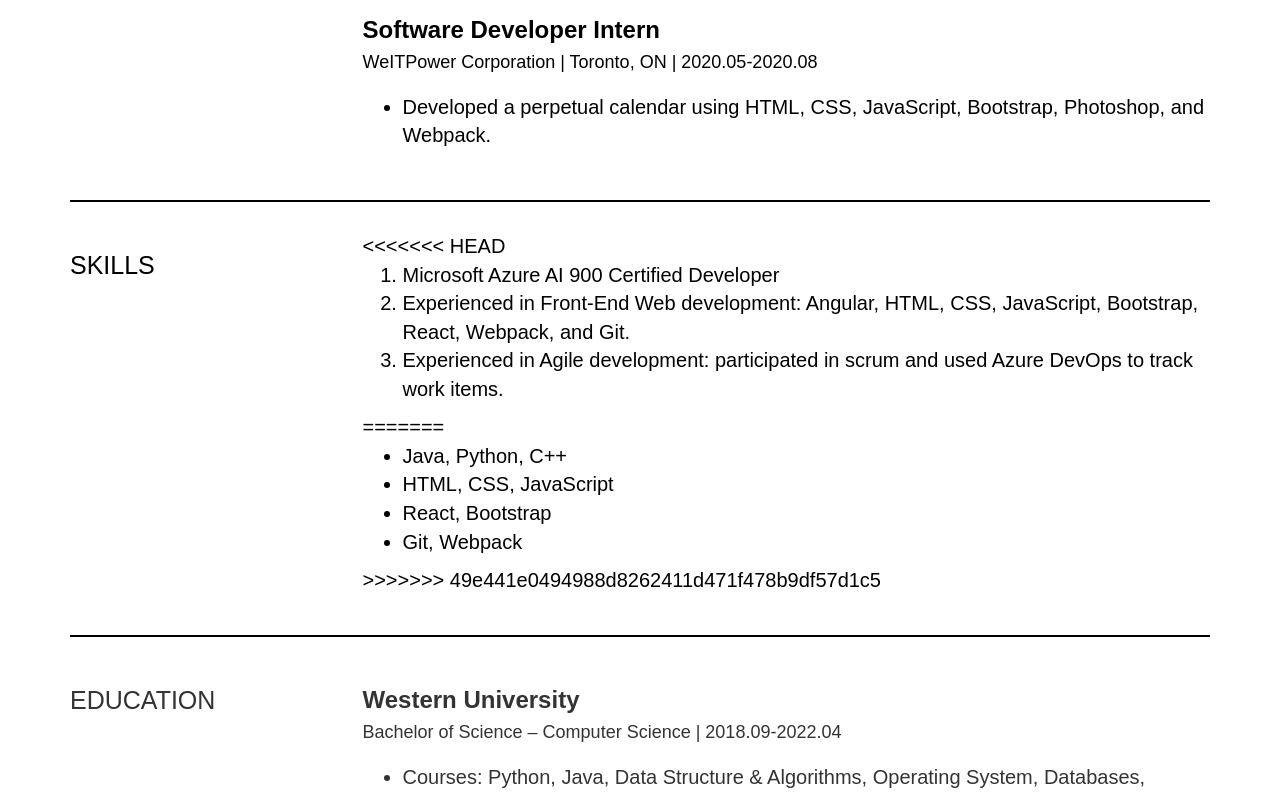
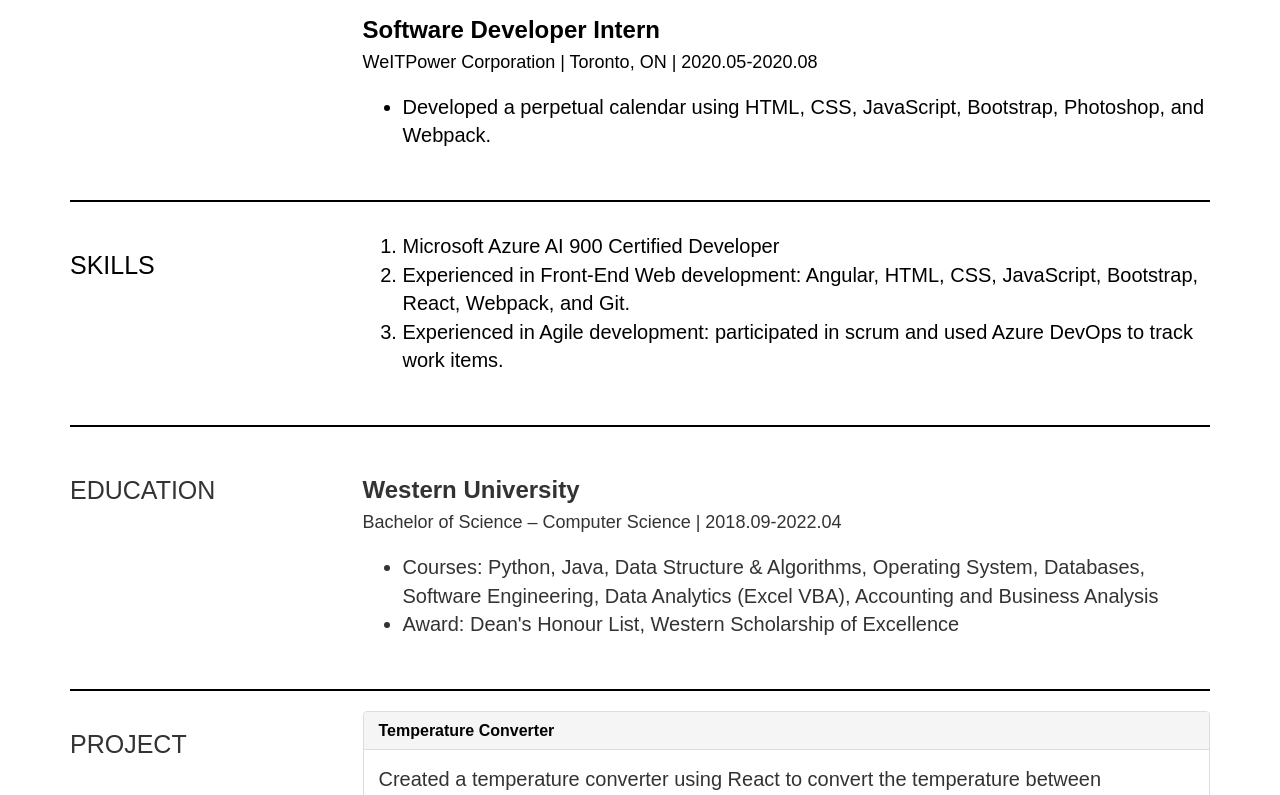
Before and after one commit to zxie86/Portfolio, a plain HTML site: page index.html in a window 1280 px wide. Shown: the part 930-1725 px from the top of the page. Drawn offline with nearby package versions, Linux system fonts and the light colour scheme.

Commit message:
skill changes

```diff
--- a/index.html
+++ b/index.html
@@ -77,20 +77,11 @@
         <div class = "row" id = "skill">
                 <div class = "col-sm-3"><h2>SKILLS</h2></div>
                 <div class = "col-sm-9">
-<<<<<<< HEAD
                     <ol>
                         <li>Microsoft Azure AI 900 Certified Developer
                         <li>Experienced in Front-End Web development: Angular, HTML, CSS, JavaScript, Bootstrap, React, Webpack, and Git. </li>
                         <li>Experienced in Agile development: participated in scrum and used Azure DevOps to track work items.</li>
                     </ol>
-=======
-                    <ul>
-                        <li>Java, Python, C++</li>
-                        <li>HTML, CSS, JavaScript</li>
-                        <li>React, Bootstrap</li>
-                        <li>Git, Webpack</li>
-                    </ul>
->>>>>>> 49e441e0494988d8262411d471f478b9df57d1c5
                 </div>
         </div>
         <hr>
```
